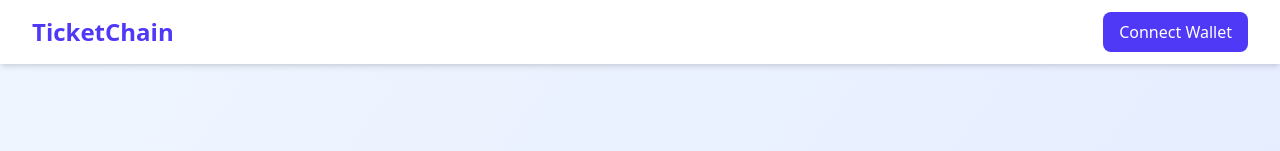
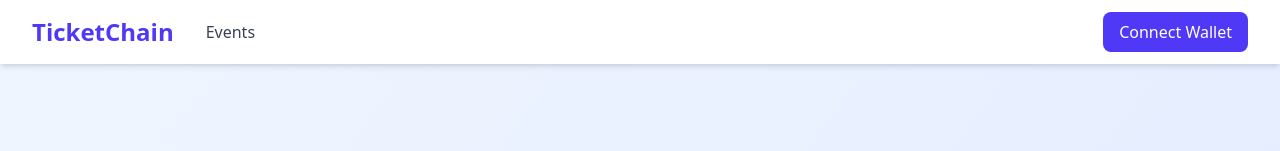
Before and after one commit to OxBryte/stack-onchain-ticketing, a React (Vite) app: page / in a window 1280 px wide. Shown: the top 151 px of the page. Built offline with nearby package versions, Linux system fonts and the light colour scheme.

Commit message:
changed (src/components/Layout/Layout.tsx)

```diff
--- a/src/components/Layout/Layout.tsx
+++ b/src/components/Layout/Layout.tsx
@@ -20,6 +20,12 @@ export function Layout() {
                 className="text-2xl font-bold text-indigo-600 hover:text-indigo-800"
               >
                 TicketChain
+              </Link>
+              <Link
+                to="/events"
+                className="text-gray-700 hover:text-indigo-600 transition"
+              >
+                Events
               </Link>
               {isConnected && (
                 <Link
```
